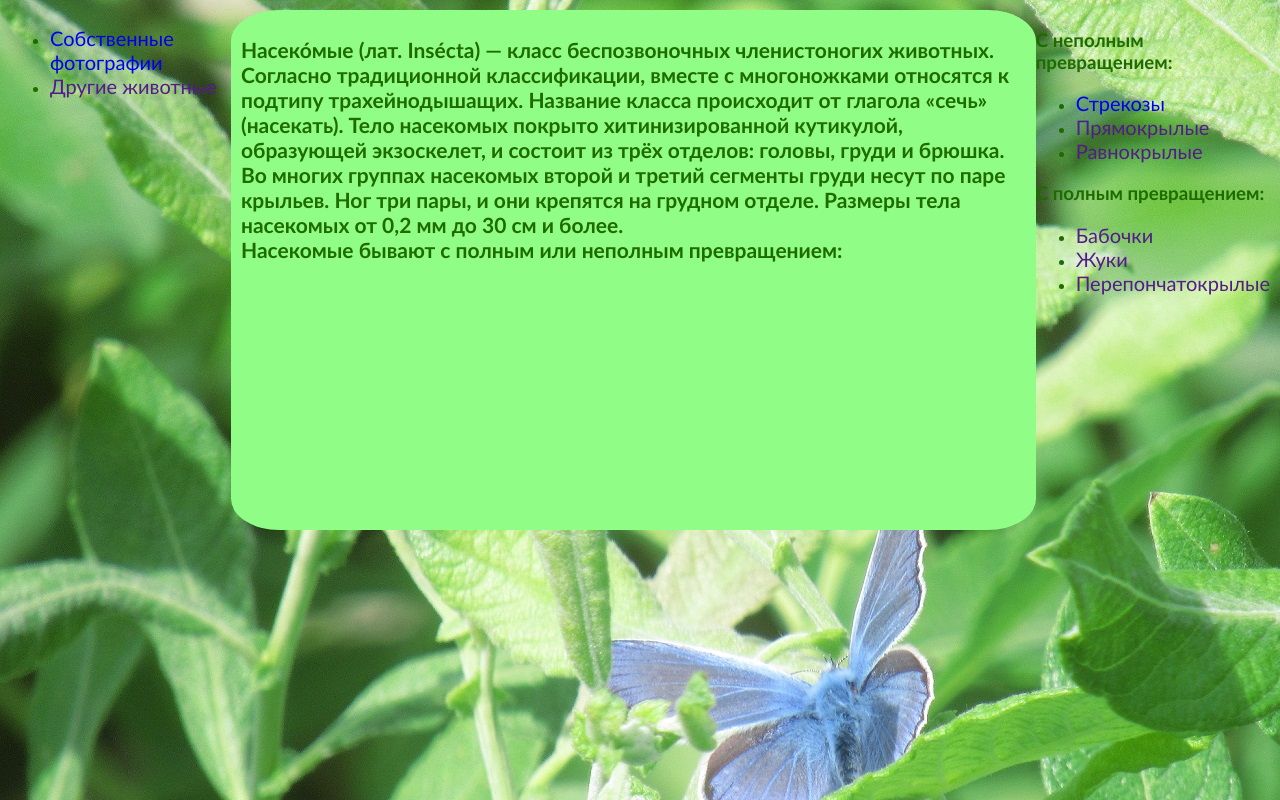
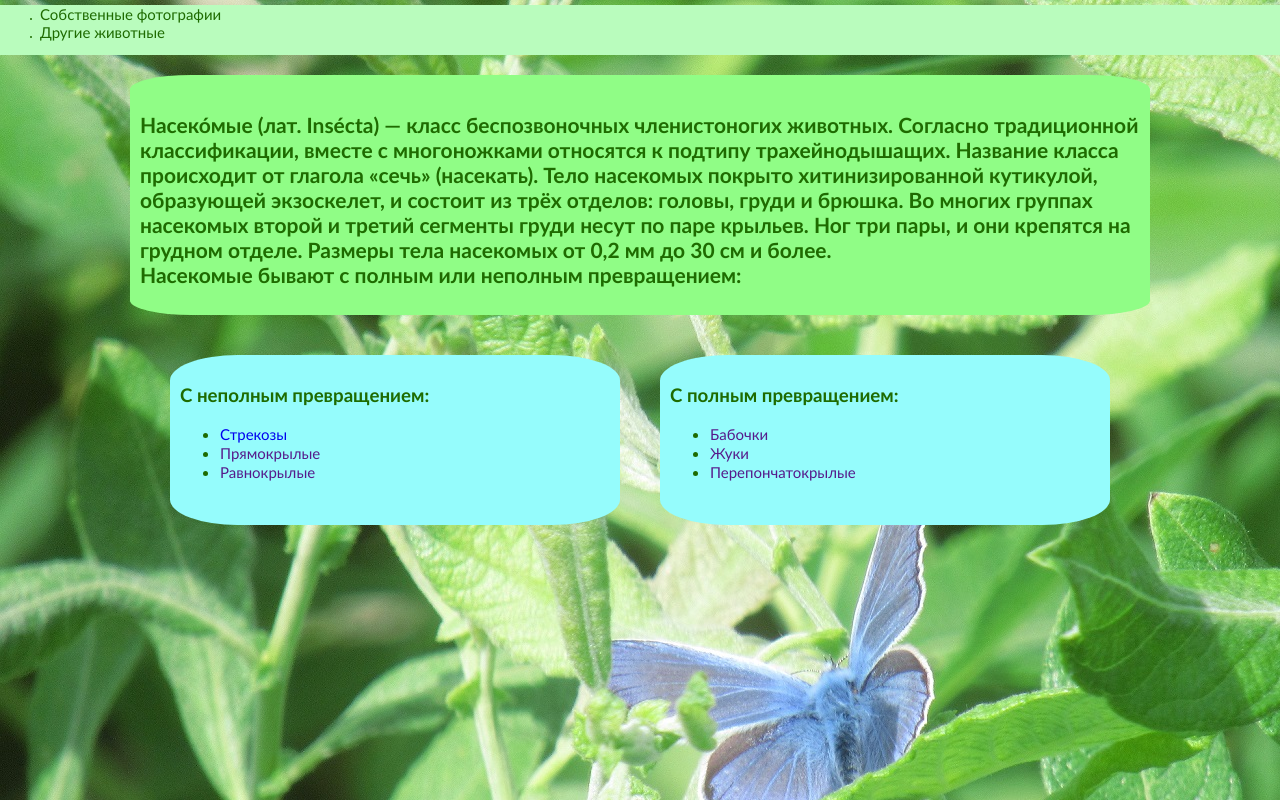
Before and after one commit to AnaxImperator/final_project, a plain HTML site: page index.html in a window 1280 px wide. Drawn offline with Linux system fonts and the light colour scheme.

Commit message:
Update style.css

```diff
--- a/style.css
+++ b/style.css
@@ -1,12 +1,21 @@
 body {
     box-sizing: border-box;
-    display: flex;
-    background-color: #ecffca;
     color: #1e6b00;
-    font-family: sans-serif;
-    padding: 10px;
     margin: auto;
     font-family: 'calibri';
+}
+
+.head {
+    background-color: rgb(185, 252, 189);
+}
+
+.photo {
+    font-size: 5px;
+    height: 50px;
+}
+
+.aF {
+    color: #1e6b00;
 
 }
 
@@ -44,26 +53,69 @@ img {
     background-color: #2ed4da;
     width: 800px;
     height: 220px;
-    margin: 20px auto;
+    margin: 20px 70px;
     padding: 25px;
 }
 
 a {
     text-decoration: none;
-    font-size: 20px;
+    font-size: 15px;
+    font-family: 'calibri';
+}
+
+a:hover {
+    color: black;
 }
 
 .ins {
     width: 1000px;
-    height: 500px;
+    height: 200px;
     background-color: #90fd86;
     font-size: 14px;
-    margin: auto;
-    padding: 10px;
+    margin: 20px auto;
+    padding: 20px 10px;
     border-radius: 6%;
-    background-image: "IMG_5463.JPG";
+
 }
 
 .grandis {
     font-size: 17px;
 }
+
+.full {
+    background-color: rgb(149, 252, 252);
+    height: 150px;
+    width: 480px;
+    margin: 20px 20px 20px 170px;
+    padding: 10px;
+    border-radius: 15%;
+
+}
+
+.notFull {
+    display: flex;
+}
+
+.Full {
+    background-color: rgb(149, 252, 252);
+    height: 150px;
+    width: 480px;
+    margin: 20px 170px 20px 20px;
+    padding: 10px;
+    border-radius: 15%;
+}
+
+.photoIns {
+    background-color: rgb(81, 211, 211);
+    height: 250px;
+    width: 700px;
+    margin: 10px;
+    padding: 5px;
+    border-radius: 2%;
+    color:rgb(4, 0, 56);
+}
+
+.lepid {
+    width: 200px;
+    height: 150px;
+}
```
